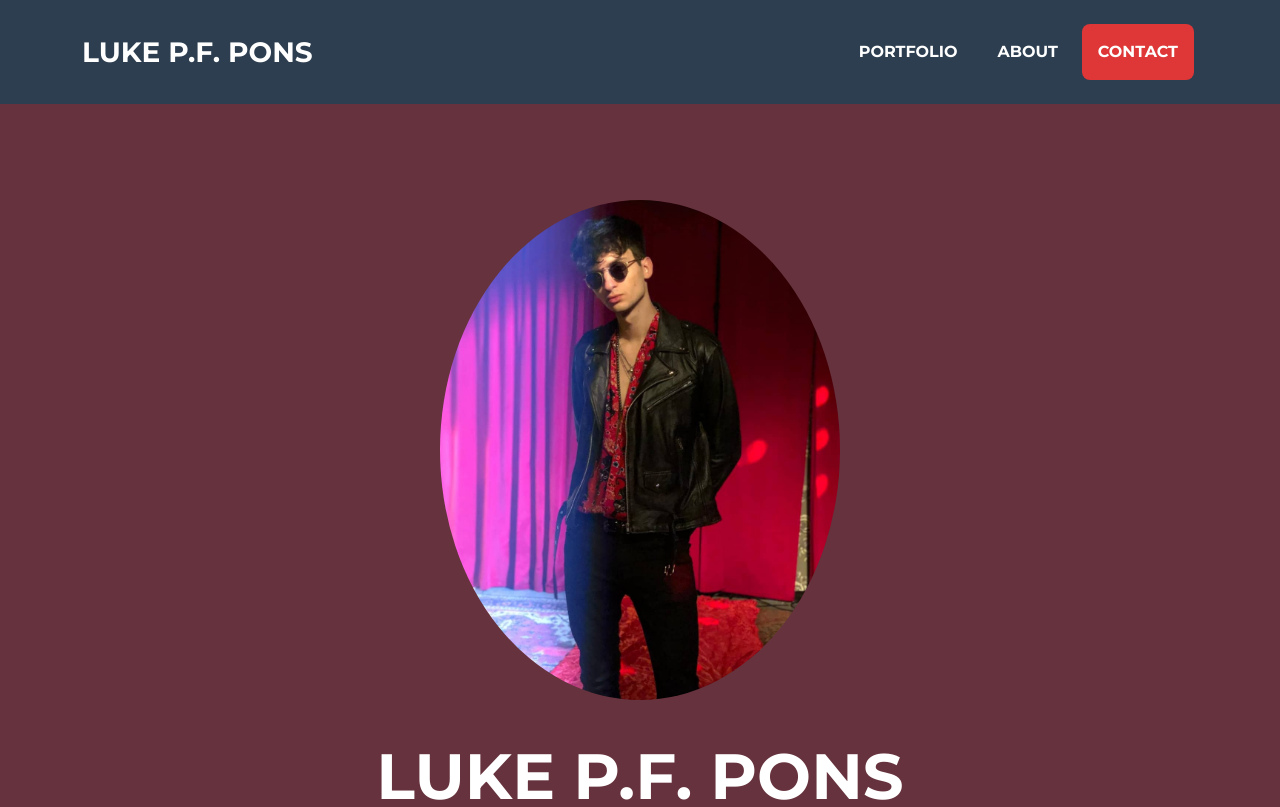
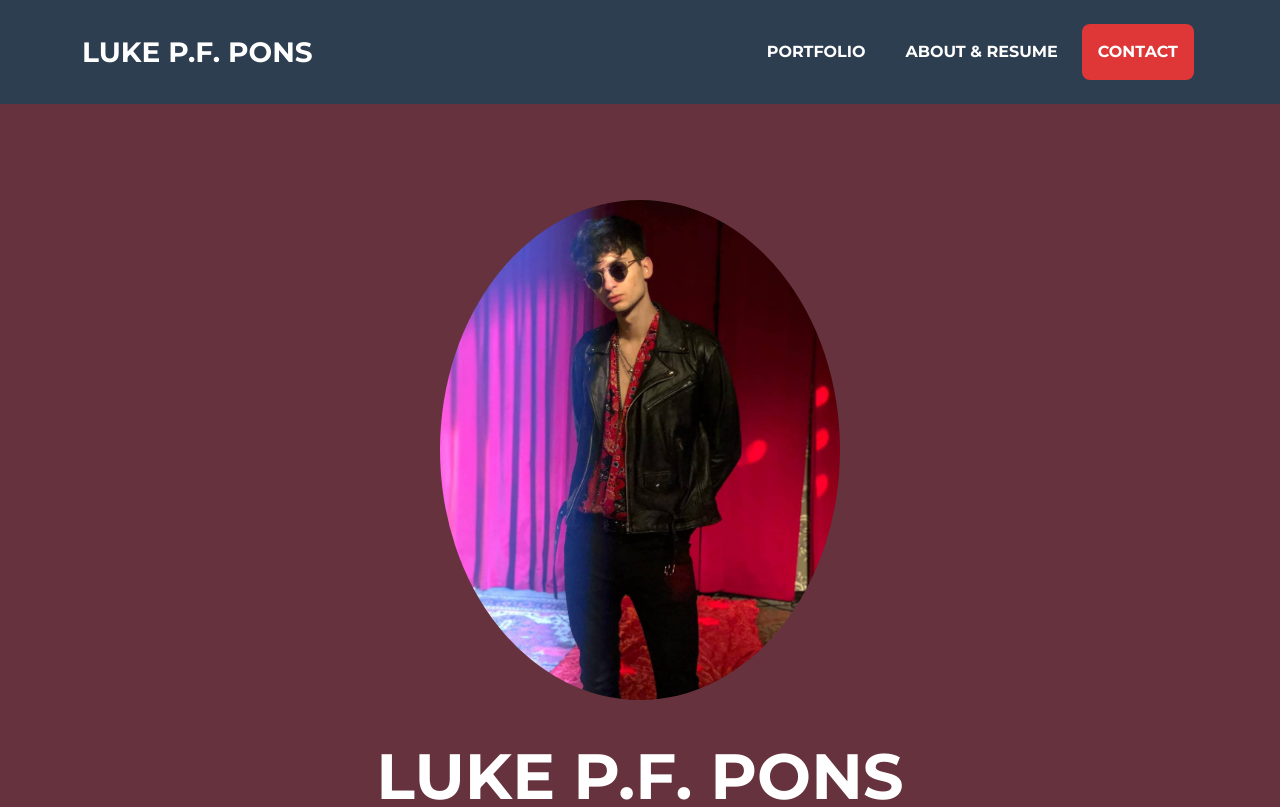
Before and after one commit to lukeferenc/myportfolio, a plain HTML site: page index.html in a window 1280 px wide. Shown: the top 807 px of the page. Drawn offline with nearby package versions, Linux system fonts and the light colour scheme.

Commit message:
index updates

```diff
--- a/index.html
+++ b/index.html
@@ -29,7 +29,7 @@
                 <div class="collapse navbar-collapse" id="navbarResponsive">
                     <ul class="navbar-nav ms-auto">
                         <li class="nav-item mx-0 mx-lg-1"><a class="nav-link py-3 px-0 px-lg-3 rounded" href="#portfolio">Portfolio</a></li>
-                        <li class="nav-item mx-0 mx-lg-1"><a class="nav-link py-3 px-0 px-lg-3 rounded" href="#about">About</a></li>
+                        <li class="nav-item mx-0 mx-lg-1"><a class="nav-link py-3 px-0 px-lg-3 rounded" href="#about">About & Resume</a></li>
                         <li class="nav-item mx-0 mx-lg-1"><a class="nav-link py-3 px-0 px-lg-3 rounded" href="#contact">Contact</a></li>
                     </ul>
                 </div>
```
